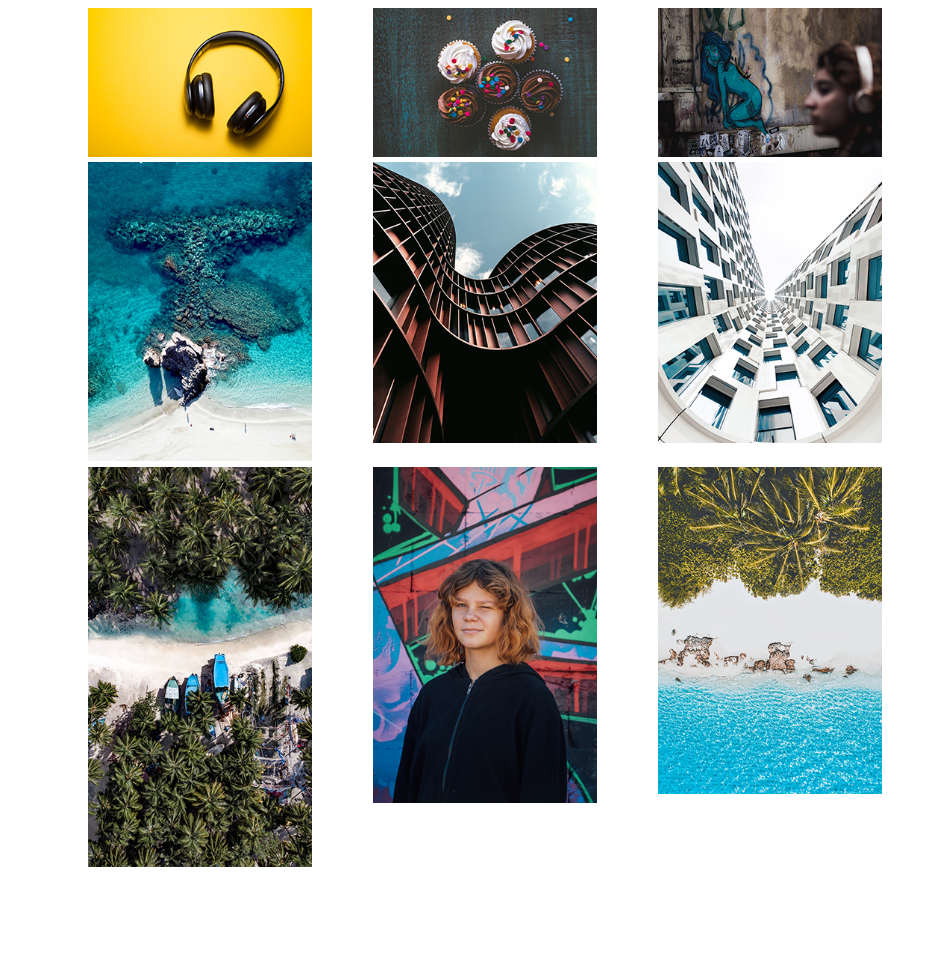
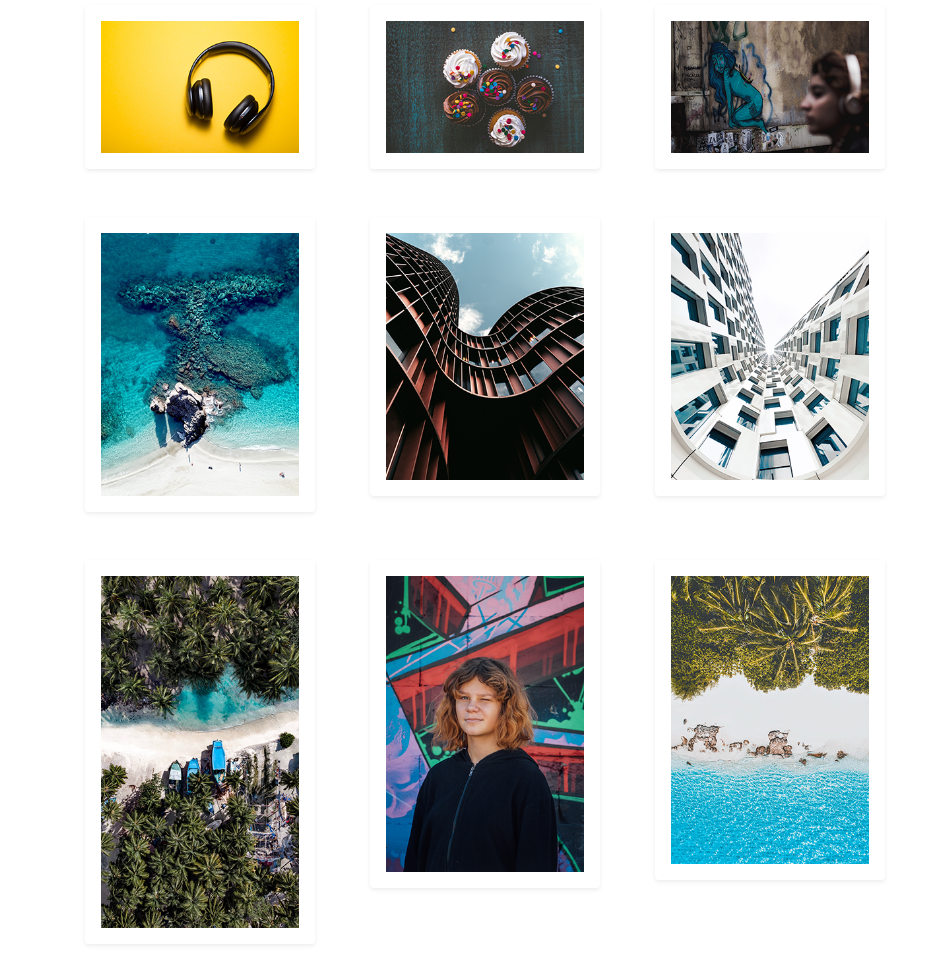
Before and after one commit to mlyallross/m2-hw2-ross-marissa, a plain HTML site: page index.html in a window 1280 px wide. Shown: the part 51-1018 px from the top of the page, without its empty margins (0-942 px from the left). Before the commit the page ends 920 px from the top, so only its background shows below. Drawn offline with nearby package versions, Linux system fonts and the light colour scheme.

Commit message:
add shadow to images

```diff
--- a/index.html
+++ b/index.html
@@ -21,35 +21,35 @@
     <div class="container">
         <div class="row">
           <div class="col-md-3">
-            <img src="img/hw2-image6.png" title="image6" alt="image6">
+            <img class="shadow-sm p-3 mb-5 bg-white rounded" src="img/hw2-image6.png" title="image6" alt="image6">
           </div>
           <div class="col-md-3">
-            <img src="img/hw2-image2.png" title="image2" alt="image2">
+            <img class="shadow-sm p-3 mb-5 bg-white rounded" src="img/hw2-image2.png" title="image2" alt="image2">
           </div>
           <div class="col-md-3">
-            <img src="img/hw2-image3.png" title="image3" alt="image3">
+            <img class="shadow-sm p-3 mb-5 bg-white rounded" src="img/hw2-image3.png" title="image3" alt="image3">
           </div>
         </div>
         <div class="row">
           <div class="col-md-3">
-            <img src="img/hw2-image9.png" title="image9" alt="image9">
+            <img class="shadow-sm p-3 mb-5 bg-white rounded" src="img/hw2-image9.png" title="image9" alt="image9">
           </div>
           <div class="col-md-3">
-            <img src="img/hw2-image5.png" title="image5" alt="image5">
+            <img class="shadow-sm p-3 mb-5 bg-white rounded" src="img/hw2-image5.png" title="image5" alt="image5">
           </div>
           <div class="col-md-3">
-            <img src="img/hw2-image1.png" title="image1" alt="image1">
+            <img class="shadow-sm p-3 mb-5 bg-white rounded" src="img/hw2-image1.png" title="image1" alt="image1">
           </div>
         </div>
         <div class="row">
           <div class="col-md-3">
-            <img src="img/hw2-image7.png" title="image7" alt="image7">
+            <img class="shadow-sm p-3 mb-5 bg-white rounded" src="img/hw2-image7.png" title="image7" alt="image7">
           </div>
           <div class="col-md-3">
-            <img src="img/hw2-image8.png" title="image8" alt="image8">
+            <img class="shadow-sm p-3 mb-5 bg-white rounded" src="img/hw2-image8.png" title="image8" alt="image8">
           </div>
           <div class="col-md-3">
-            <img src="img/hw2-image4.png" title="image4" alt="image4">
+            <img class="shadow-sm p-3 mb-5 bg-white rounded" src="img/hw2-image4.png" title="image4" alt="image4">
           </div>
         </div>
     </div>
```
